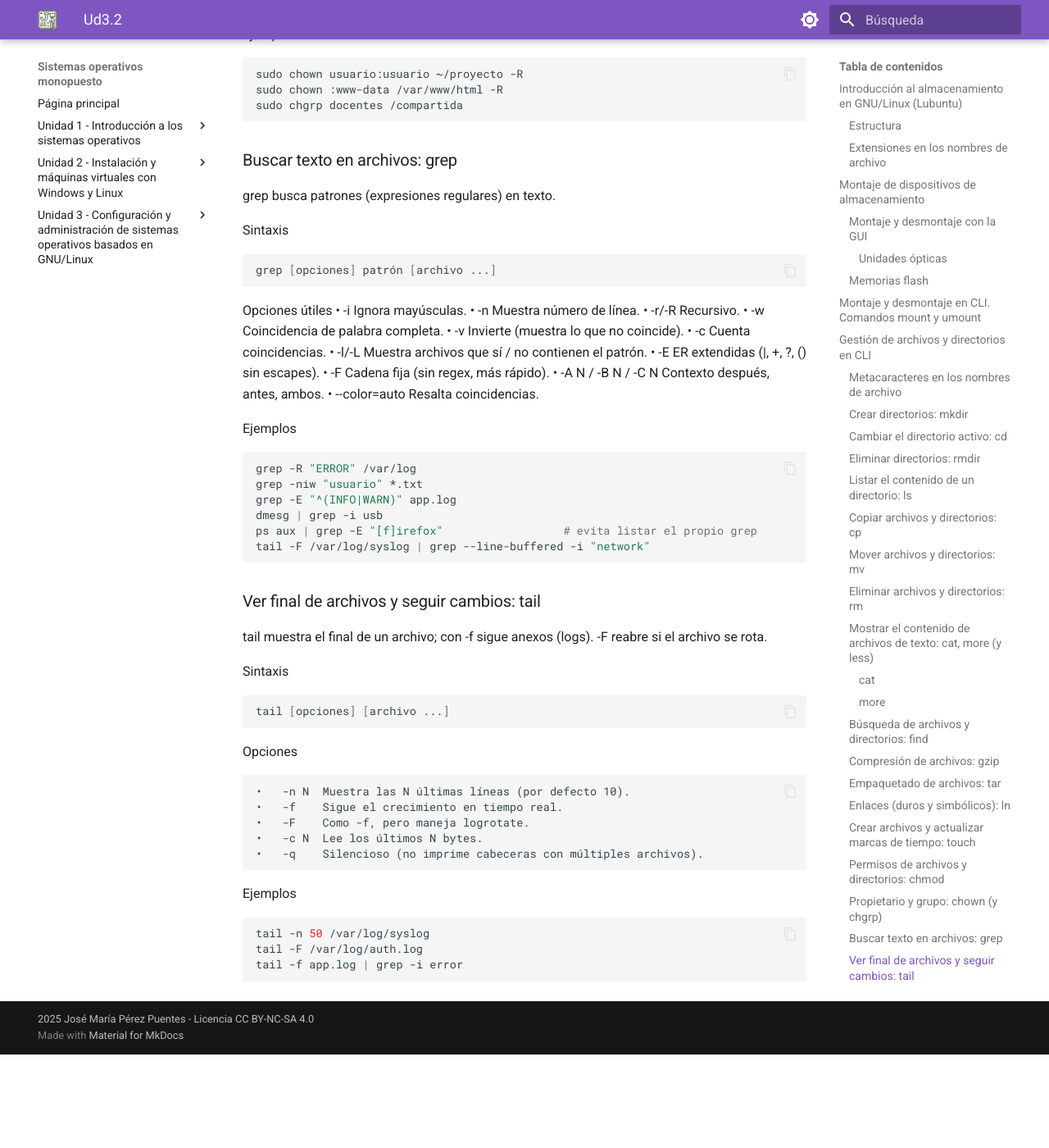
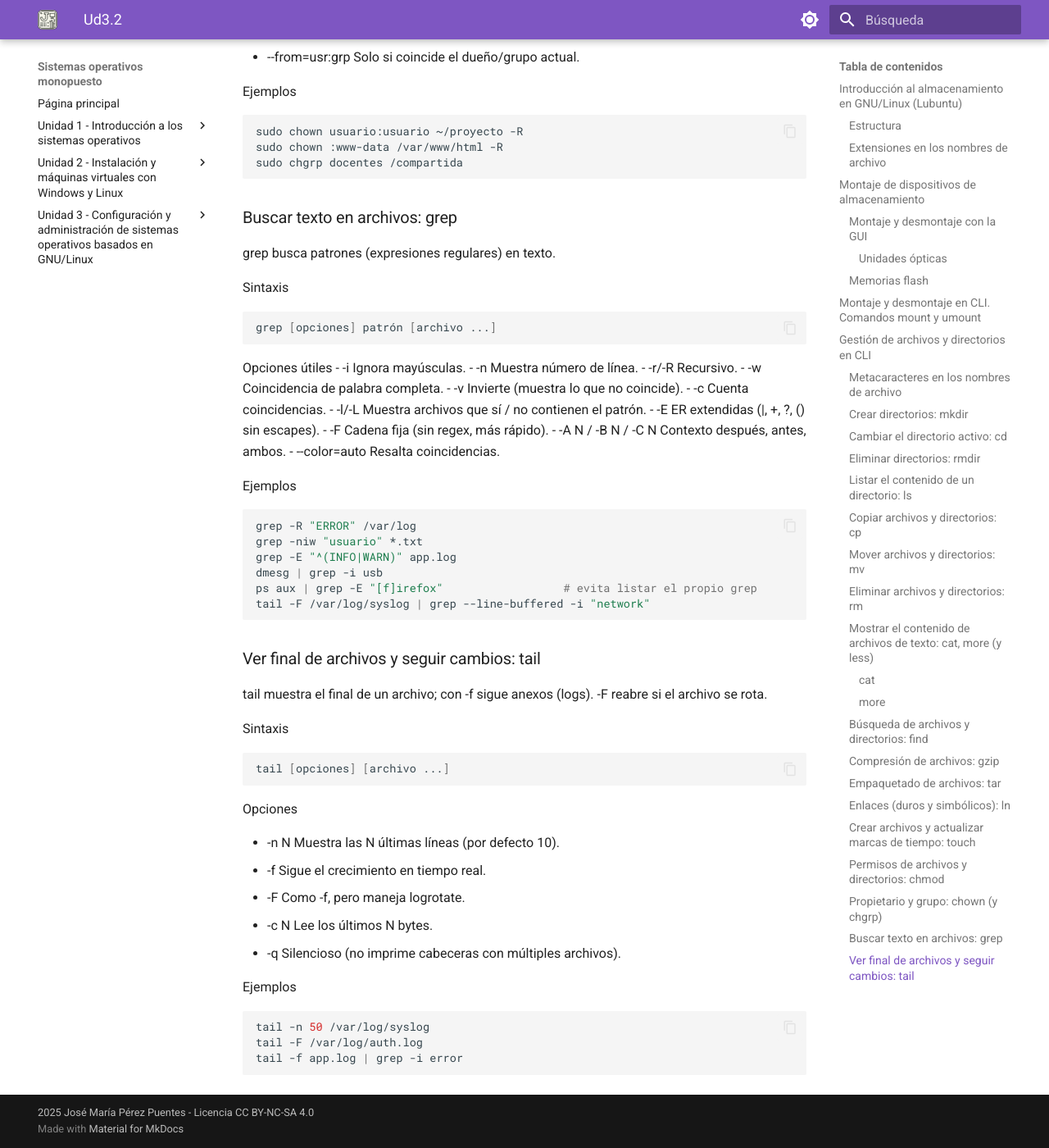
Before and after one commit to Joperpu/som2526, an MkDocs documentation site: the page built from docs/ud3.2.md, in a window 1280 px wide and 1400 px high, scrolled down 18635 px. Shown: the whole window at 82% size. Built offline with MkDocs 1.6.1 and Material for MkDocs 9.7.7, drawn with Linux system fonts in a browser that asks for light colours; before the commit the page ends 19921 px from its top, so only the background shows below that; some of the changed text lies outside the part shown.

````diff
--- a/docs/ud3.2.md
+++ b/docs/ud3.2.md
@@ -697,16 +697,16 @@ touch [opciones] archivo ...
 
 Parámetros
 
-	•	archivo ...  Uno o varios archivos. Si no existen, se crean (salvo -c).
+- archivo ...  Uno o varios archivos. Si no existen, se crean (salvo -c).
 
 Opciones
 
-	•	-c  No crea archivos nuevos; solo actualiza marcas si existen.
-	•	-a  Actualiza acceso (atime).
-	•	-m  Actualiza modificación (mtime).
-	•	-d "FECHA"  Establece fecha/hora con texto (ej.: "2025-09-01 08:30").
-	•	-t [[CC]YY]MMDDhhmm[.ss]  Fecha/hora en formato numérico.
-	•	-r <ref>  Copia marcas de tiempo de <ref>.
+- -c  No crea archivos nuevos; solo actualiza marcas si existen.
+- -a  Actualiza acceso (atime).
+- -m  Actualiza modificación (mtime).
+- -d "FECHA"  Establece fecha/hora con texto (ej.: "2025-09-01 08:30").
+- -t [[CC]YY]MMDDhhmm[.ss]  Fecha/hora en formato numérico.
+- -r <ref>  Copia marcas de tiempo de <ref>.
 
 Ejemplos
 
@@ -763,9 +763,9 @@ chown [opciones] [--] :grupo archivo ...       # solo grupo
 
 Opciones
 
-	•	-R  Recursivo.
-	•	-h  No seguir symlinks (actuar sobre el enlace).
-	•	--from=usr:grp  Solo si coincide el dueño/grupo actual.
+- -R  Recursivo.
+- -h  No seguir symlinks (actuar sobre el enlace).
+- --from=usr:grp  Solo si coincide el dueño/grupo actual.
 
 Ejemplos
 
@@ -786,17 +786,17 @@ grep [opciones] patrón [archivo ...]
 ```
 
 Opciones útiles
-	•	-i  Ignora mayúsculas.
-	•	-n  Muestra número de línea.
-	•	-r/-R  Recursivo.
-	•	-w  Coincidencia de palabra completa.
-	•	-v  Invierte (muestra lo que no coincide).
-	•	-c  Cuenta coincidencias.
-	•	-l/-L  Muestra archivos que sí / no contienen el patrón.
-	•	-E  ER extendidas (|, +, ?, () sin escapes).
-	•	-F  Cadena fija (sin regex, más rápido).
-	•	-A N / -B N / -C N  Contexto después, antes, ambos.
-	•	--color=auto  Resalta coincidencias.
+- -i  Ignora mayúsculas.
+- -n  Muestra número de línea.
+- -r/-R  Recursivo.
+- -w  Coincidencia de palabra completa.
+- -v  Invierte (muestra lo que no coincide).
+- -c  Cuenta coincidencias.
+- -l/-L  Muestra archivos que sí / no contienen el patrón.
+- -E  ER extendidas (|, +, ?, () sin escapes).
+- -F  Cadena fija (sin regex, más rápido).
+- -A N / -B N / -C N  Contexto después, antes, ambos.
+- --color=auto  Resalta coincidencias.
 
 Ejemplos
 
@@ -821,11 +821,11 @@ tail [opciones] [archivo ...]
 
 Opciones
 
-	•	-n N  Muestra las N últimas líneas (por defecto 10).
-	•	-f    Sigue el crecimiento en tiempo real.
-	•	-F    Como -f, pero maneja logrotate.
-	•	-c N  Lee los últimos N bytes.
-	•	-q    Silencioso (no imprime cabeceras con múltiples archivos).
+- -n N  Muestra las N últimas líneas (por defecto 10).
+- -f    Sigue el crecimiento en tiempo real.
+- -F    Como -f, pero maneja logrotate.
+- -c N  Lee los últimos N bytes.
+- -q    Silencioso (no imprime cabeceras con múltiples archivos).
 
 Ejemplos
 
````
Also changed, not shown: other parts of docs/ud3.2.md (+5 -5 lines), docs/ud3.1.md (+5 -5 lines).
